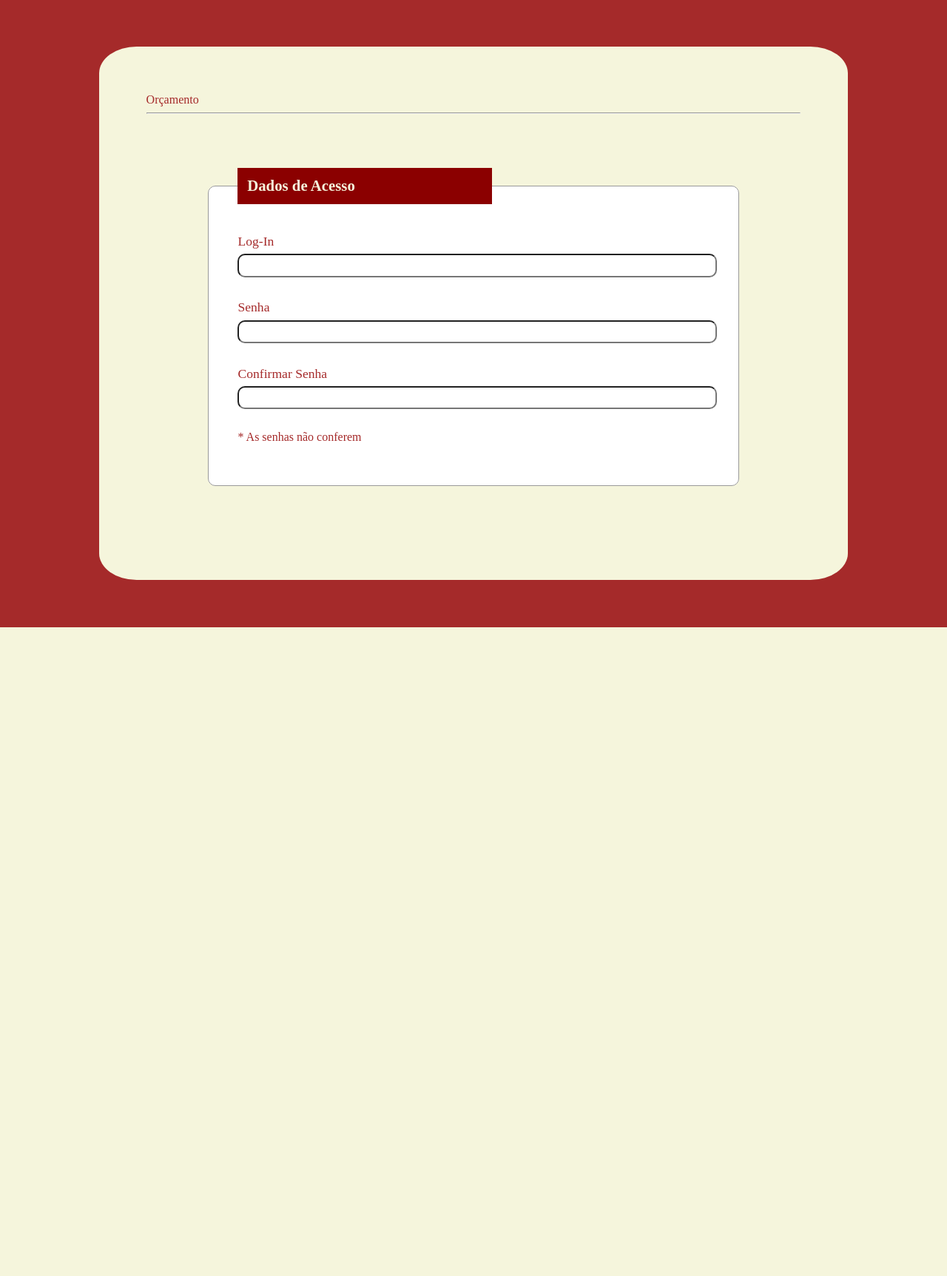
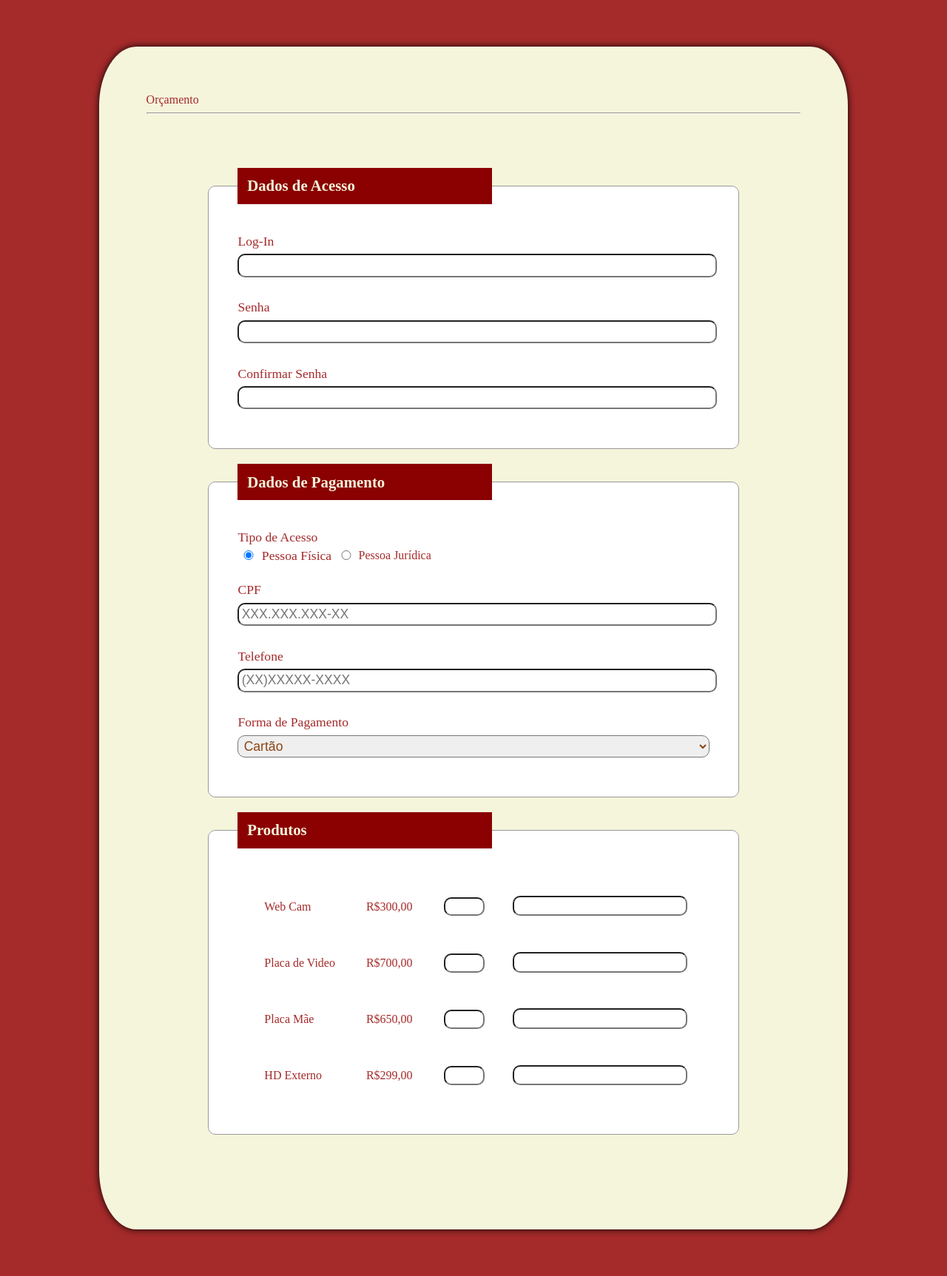
Before and after one commit to mateusmarti/1151-mateusmartins, a PHP site: page / in a window 1280 px wide. Shown: the whole page at 74% size. Before the commit the page ends 848 px from the top, so only its background shows below. Run offline with PHP 8.4, Linux system fonts and the light colour scheme.

Commit message:
Trabalho de LTPW

```diff
--- a/sis-web/ex005/css/style.css
+++ b/sis-web/ex005/css/style.css
@@ -10,7 +10,7 @@ body {
     height: auto;
     padding: 5%;
     border-radius: 5%;
-    box-shadow: 0]px 0px 10px #000;
+    box-shadow: 0px 0px 10px #000;
 }
 
 #orcamento {
@@ -56,3 +56,25 @@ legend {
     padding: 2%;
     width: 50%;
 }
+
+.clear {
+    clear: both;
+}
+
+#orcamento input[type=radio] {
+    width: 20px;
+}
+
+#msg {
+    color: darkblue;
+    font-weight: bold;
+    display: none;
+}
+
+#cnpj {
+    display: none;
+}
+
+#cartao {
+    display: none;
+}
--- a/sis-web/ex005/index.html
+++ b/sis-web/ex005/index.html
@@ -26,6 +26,64 @@
                 <p id="msg"> * As senhas não conferem </p>
 
             </fieldset>
+            <fieldset>
+                <legend> Dados de Pagamento </legend>
+                <label for="usuario"> Tipo de Acesso </label> <br>
+                <input type="radio" name="tipo" id="tipo" value="Pessoa Física" checked onchange="pessoa('pf')"><label> Pessoa Física </label>
+                <input type="radio" name="tipo" id="tipo"
+                value="cnpj" onchange="pessoa('pj')"> Pessoa Jurídica <br> <br>
+                <div class="clear"></div>
+
+                <div id="cpf">
+                    <label for="cpf"> CPF </label>
+                    <input type="text" name="cpf" id="cpf" placeholder="XXX.XXX.XXX-XX" onkeypress="mascara_cpf(this)" maxlength="14"> <br> <br>
+                </div>
+
+                <div id="cnpj">
+                    <label for="cpf"> CPF </label>
+                    <input type="text" name="cpf" id="cpf" placeholder="XXX.XXX.XXX-XX">
+                </div>
+                <label for="tel"> Telefone </label>
+                <input type="text" name="tel" id="tel" placeholder="(XX)XXXXX-XXXX"> <br><br>
+
+                <label for="formapg"> Forma de Pagamento </label>
+                <select name="formapg" id="formapg">
+                    <option value="cartao"> Cartão </option>
+                    <option value="din"> Dinheiro </option>
+                    <option value="cheque"> Cheque </option>
+                </select>
+
+            </fieldset>
+
+            <fieldset>
+                <legend> Produtos </legend>
+                <table align="center" class="tabela" cellpadding="20">
+                    <tr>
+                        <td> Web Cam </td>
+                        <td> R$300,00 </td>
+                        <td> <input type="number" name="quant1" min="0" max="9" onkeydown="return setas(event)"> </td>
+                        <td> <input type="text" name="tot1"></td>
+                    </tr>
+                    <tr>
+                        <td> Placa de Video </td>
+                        <td> R$700,00 </td>
+                        <td> <input type="number" name="quant1" min="0" max="9" onkeydown="return setas(event)"> </td>
+                        <td> <input type="text" name="tot1"></td>
+                    </tr>
+                    <tr>
+                        <td> Placa Mãe </td>
+                        <td> R$650,00 </td>
+                        <td> <input type="number" name="quant1" min="0" max="9" onkeydown="return setas(event)"> </td>
+                        <td> <input type="text" name="tot1"></td>
+                    </tr>
+                    <tr>
+                        <td> HD Externo </td>
+                        <td> R$299,00 </td>
+                        <td> <input type="number" name="quant1" min="0" max="9" onkeydown="return setas(event)"> </td>
+                        <td> <input type="text" name="tot1"></td>
+                    </tr>
+                </table>
+            </fieldset>
         </form>
     </section>
 </body>
```
